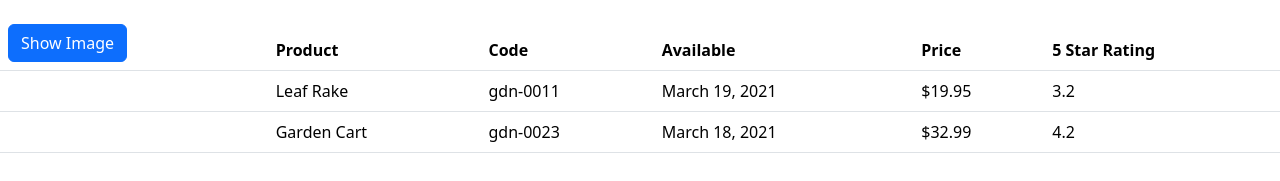
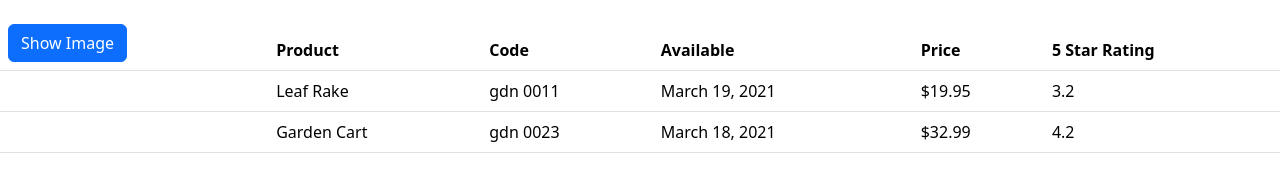
Before and after one commit to CheropS/Tools-app, an Angular app: page / in a window 1280 px wide. Shown: the part 165-346 px from the top of the page. Built offline with nearby package versions, Linux system fonts and the light colour scheme.

Commit message:
piping code to have spaces

```diff
--- a/src/app/app.module.ts
+++ b/src/app/app.module.ts
@@ -4,11 +4,13 @@ import { FormsModule } from '@angular/forms';
 
 import { AppComponent } from './app.component';
 import { ProductListComponent } from './products/product-list.component';
+import { ConvertToSpacesPipe } from './shared/convert-to-spaces.pipe';
 
 @NgModule({
   declarations: [
     AppComponent,
     ProductListComponent,
+    ConvertToSpacesPipe,
   ],
   imports: [
     BrowserModule,
--- a/src/app/products/product-list.component.html
+++ b/src/app/products/product-list.component.html
@@ -43,7 +43,7 @@
                             [style.margin.px]='imageMargin'>
                     </td>
                     <td>{{ product.productName }}</td>
-                    <td>{{ product.productCode | lowercase }}</td>
+                    <td>{{ product.productCode | lowercase | convertToSpaces: '-' }}</td>
                     <td>{{ product.releaseDate }}</td>
                     <td>{{ product.price | currency }}</td>
                     <td>{{ product.starRating }}</td>
--- a/src/app/products/product-list.component.ts
+++ b/src/app/products/product-list.component.ts
@@ -1,4 +1,4 @@
-import { Component } from "@angular/core";
+import { Component, OnInit } from "@angular/core";
 import { IProduct } from "./product";
 
 @Component({
@@ -6,7 +6,7 @@ import { IProduct } from "./product";
     templateUrl: 'product-list.component.html',
     styleUrls: ['./product-list.component.css']
 })
-export class ProductListComponent {
+export class ProductListComponent implements OnInit {
     pageTitle: string = 'Product List';
     imageWidth: number = 50;
     imageMargin: number = 2;
@@ -38,4 +38,8 @@ export class ProductListComponent {
     toggleImage(): void {
       this.showImage = !this.showImage;
     }
+
+    ngOnInit(): void {
+      console.log('In OnInit');
+    }
 }
--- /dev/null
+++ b/src/app/shared/convert-to-spaces.pipe.ts
@@ -0,0 +1,11 @@
+import { Pipe, PipeTransform } from "@angular/core";
+
+@Pipe ({
+    name: 'convertToSpaces'
+})
+export class ConvertToSpacesPipe implements PipeTransform{
+
+    transform(value: string, character: string): string {
+        return value.replace(character, ' ');
+    }
+}
```
